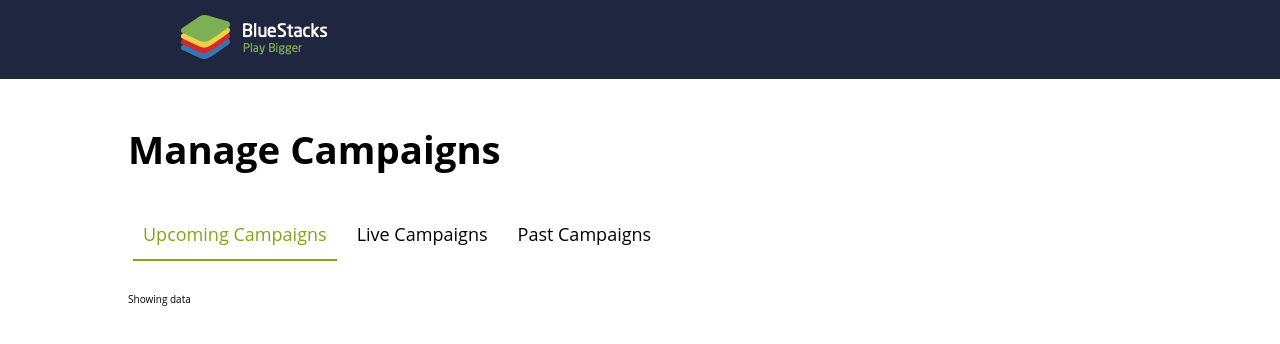
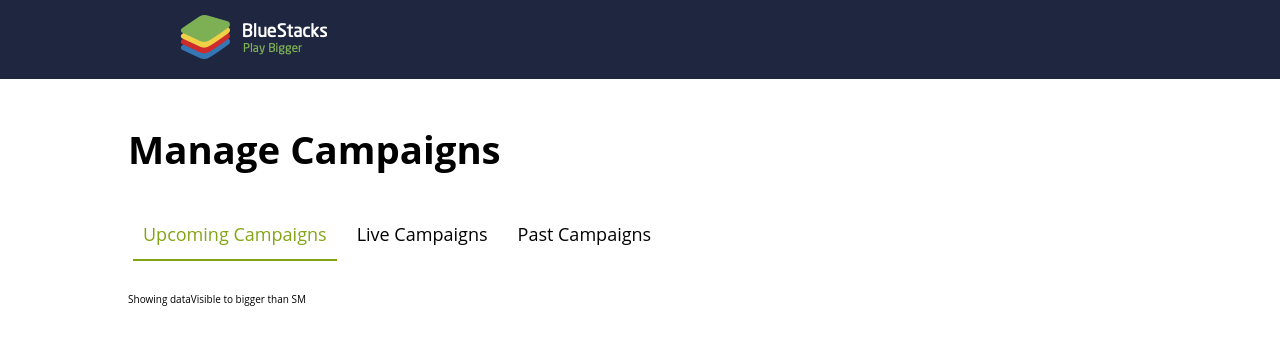
Before and after one commit to riverrz/bst-assignment, a React (Create React App) app: page / in a window 1280 px wide. Shown: the top 344 px of the page. Built offline with nearby package versions, Linux system fonts and the light colour scheme.

Commit message:
Create Hidden common component to conditionally hide its children

```diff
--- /dev/null
+++ b/src/components/common/Hidden.tsx
@@ -0,0 +1,23 @@
+import React from "react";
+
+interface Props {
+  smDown?: boolean; // if screen size is smaller tham sm then hide the children
+  smUp?: boolean;
+  children?: any;
+}
+
+export function Hidden(props: Props) {
+  const { smDown, smUp, children } = props;
+
+  if (smDown !== undefined && isSM) {
+    return null;
+  }
+
+  if (smUp !== undefined && !isSM) {
+    return null;
+  }
+
+  return children;
+}
+
+const isSM = window.matchMedia("(max-width: 768px)").matches;
--- a/src/components/common/index.ts
+++ b/src/components/common/index.ts
@@ -4,3 +4,4 @@ export * from "./Tabs";
 export * from "./Tab";
 export * from "./Base";
 export * from "./Flex";
+export * from "./Hidden";
--- a/src/containers/campaigns/components/CampaignList.tsx
+++ b/src/containers/campaigns/components/CampaignList.tsx
@@ -1,5 +1,5 @@
 import React, { useCallback, useEffect, useState } from "react";
-import { Typography } from "../../../components/common";
+import { Hidden, Typography } from "../../../components/common";
 import useAPIHook from "../../../hooks/useAPIHook";
 import { Campaign } from "../../../types/Campaign";
 import { CampaignTypes } from "../../../types/CampaignTypes";
@@ -41,7 +41,13 @@ function CampaignList(props: Props) {
       </Typography>
     );
   }
-  return <div>Showing data</div>;
+  return (
+    <div>
+      Showing data
+      <Hidden smDown>Visible to bigger than SM</Hidden>
+      <Hidden smUp>Visible to smaller than SM</Hidden>
+    </div>
+  );
 }
 
 export default CampaignList;
```
